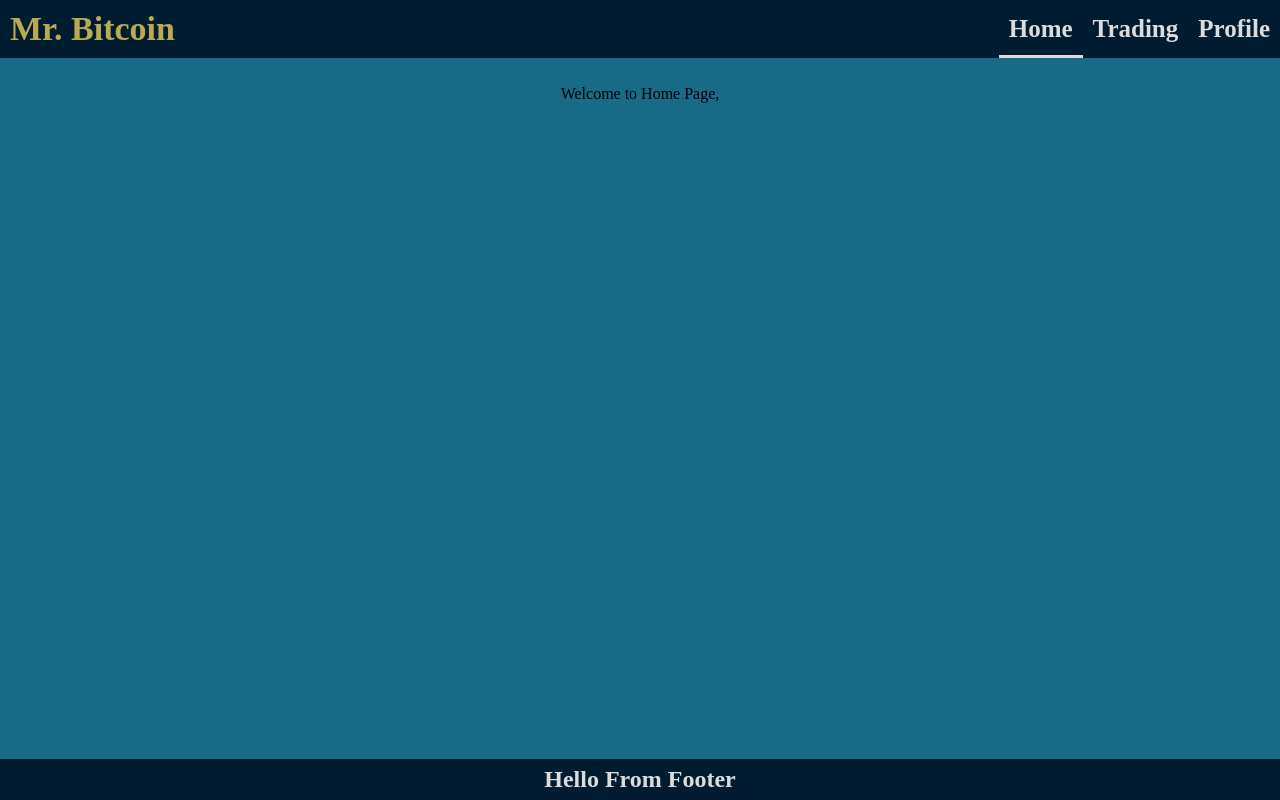
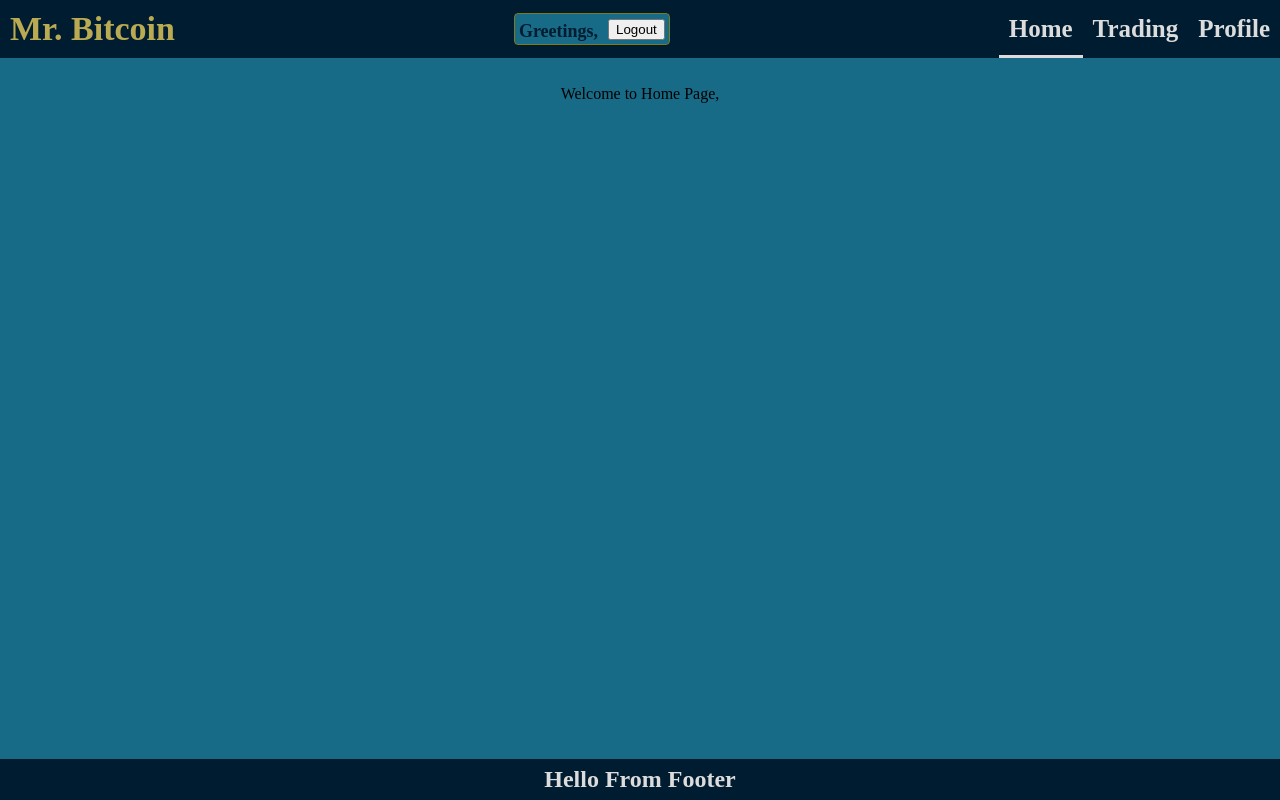
Before and after one commit to VadimEp622/proj-Vue-mr-bitcoin, a Vue app: page /#/login in a window 1280 px wide. Both pictures are taken after a click on the button "login". Built offline with nearby package versions, Linux system fonts and the light colour scheme.

Commit message:
added logout and user greeting to header

```diff
--- a/src/App.vue
+++ b/src/App.vue
@@ -78,6 +78,13 @@ IV. homepage will be fancy, with a "welcome <user.name>" greeting, with user tra
   grid-template-rows: auto 1fr auto;
   height: 100vh;
 
+  & .login-page {
+    &::before {
+      // experimenting if this solves background image in login-page not loading, when redirecting to login-page
+      background-image: url('@/assets/imgs/bg-pic/bg-bitcoin.jpg');
+    }
+  }
+
   &.header-footer-hidden {
     grid-template-rows: 1fr;
 
--- a/src/assets/styles/setup/_variables.scss
+++ b/src/assets/styles/setup/_variables.scss
@@ -41,7 +41,6 @@ $map-font-weight: (
 // ************** Spacing Map **************
 $map-spacing: (
     "0": 0,
-    "6": 6px,
     "10": 10px,
     "15": 15px
 );
@@ -114,5 +113,5 @@ $map-margin-block-end: (
 // ************** Gap Map **************
 $map-gap: (
     "0": map-get($map-spacing, "0"),
-    "6": map-get($map-spacing, "6")
+    "10": map-get($map-spacing, "10")
 );
--- a/src/cmps/AppHeader.vue
+++ b/src/cmps/AppHeader.vue
@@ -2,6 +2,10 @@
     <header class="app-header flex space-between align-center bg-clr-blue-0 white-space-nowrap">
         <section class="logo fs34 fw800 clr-gold-0 flex height-100-percent">
             <RouterLink to="/" class="flex align-center pd-10"><span>Mr. Bitcoin</span></RouterLink>
+        </section>
+        <section v-if="loggedinUser" class="greeting flex align-center gap-10">
+            <p>Greetings, <span class="clr-gold-0 fw600">{{ loggedinUser.name }}</span></p>
+            <button @click="logout">Logout</button>
         </section>
         <nav class="fs25 fw600 clr-gray-0 height-100-percent">
             <ul class="flex height-100-percent">
@@ -29,12 +33,50 @@
 
 <script>
 export default {
+    watch: {
+        loggedinUser(user) {
+            if (!user) this.redirectTo('/login')
+        }
+    },
+    computed: {
+        loggedinUser() { return this.$store.getters.user }
+    },
+    methods: {
+        logout() {
+            this.$store.dispatch({ type: 'logout' })
+        },
+        redirectTo(pathName) {
+            this.$router.push(pathName)
+        }
+    },
 }
 </script>
 
 
 <style lang="scss" scoped>
 header {
+    & .greeting {
+        font-size: 18px;
+        word-spacing: 4px;
+        color: #001c30;
+        font-weight: 600;
+
+        background-color: #176b87;
+        border-radius: 3px;
+        padding: 0 4px;
+        outline: 1px solid rgba(255, 215, 0, 0.5);
+
+
+
+        & p {
+            text-transform: capitalize;
+
+            & span {
+                font-size: 26px;
+            }
+        }
+    }
+
     & nav a {
         &:is(.router-link-active, .router-link-exact-active) {
             &::after {
--- a/src/views/HomeView.vue
+++ b/src/views/HomeView.vue
@@ -21,6 +21,7 @@ export default {
     white-space: nowrap;
 
     span {
+      text-transform: capitalize;
       font-size: 1.5em;
       font-weight: 600;
       color: #baaa51;
--- a/src/views/LoginView.vue
+++ b/src/views/LoginView.vue
@@ -1,3 +1,27 @@
+<template>
+    <section class="login-page">
+        <section class="greeting flex column justify-center height-100-percent">
+            <h2 class="text-align-center clr-white">Welcome to Mr. Bitcoin!</h2>
+            <section class="flex justify-center">
+                <input type="text" v-model="loginName">
+                <button @click="onLogin">login</button>
+            </section>
+        </section>
+    </section>
+</template>
+
+
+<!-- TODO: (High Priority)
+    add input protection, so only English letters can be used to login, with a minimum of 1 letter, maximum 25(?)
+ -->
+
+<!-- TODO: (Low Priority)
+    make is so regardless of caps in user name,
+    only lowercase letters update the database (aka local-storage - tentative),
+    but greetings always happen with first letter capitalized
+-->
+
+
 <script>
 export default {
     data() {
@@ -24,25 +48,14 @@ export default {
 }
 </script>
 
-<template>
-    <section class="login-page">
-        <section class="greeting flex column justify-center height-100-percent">
-            <h2 class="text-align-center clr-white">Welcome to Mr. Bitcoin!</h2>
-            <section class="flex justify-center">
-                <input type="text" v-model="loginName">
-                <button @click="onLogin">login</button>
-            </section>
-        </section>
-    </section>
-</template>
 
 <style lang="scss" scoped>
 .login-page {
     height: 100%;
 
-    &:before {
+    &::before {
         content: '';
-        background-image: url('@/assets/imgs/bg-pic/bg-bitcoin.jpg');
+        // background-image: url('@/assets/imgs/bg-pic/bg-bitcoin.jpg');
         background-size: cover;
         background-position-x: right;
         background-position-y: center;
--- a/src/views/MyProfile.vue
+++ b/src/views/MyProfile.vue
@@ -2,10 +2,6 @@
 
 <template>
     <section v-if="loggedinUser" class="my-profile">
-        <section class="greeting flex align-center gap-6">
-            <p>Hello, <span>{{ loggedinUser.name }}</span></p>
-            <button @click="logout">Logout</button>
-        </section>
         <ContactList v-if="contacts" @remove="removeContact" :contacts="contacts" />
     </section>
     <section v-else>
@@ -21,11 +17,6 @@ export default {
     created() {
         this.getContacts()
     },
-    watch: {
-        loggedinUser(user) {
-            if (!user) this.redirectTo('/login')
-        }
-    },
     computed: {
         contacts() { return this.$store.getters.contacts },
         loggedinUser() { return this.$store.getters.user }
@@ -37,12 +28,6 @@ export default {
         removeContact(contactId) {
             this.$store.dispatch({ type: 'removeContact', contactId })
         },
-        logout() {
-            this.$store.dispatch({ type: 'logout' })
-        },
-        redirectTo(pathName) {
-            this.$router.push(pathName)
-        }
     },
     components: { ContactList }
 }
@@ -53,16 +38,5 @@ export default {
 .my-profile {
     padding-inline: 10px;
     padding-block: 20px;
-
-    & .greeting {
-        margin-block-end: 20px;
-        white-space: nowrap;
-
-        span {
-            font-size: 1.5em;
-            font-weight: 600;
-            color: #baaa51;
-        }
-    }
 }
 </style>
```
